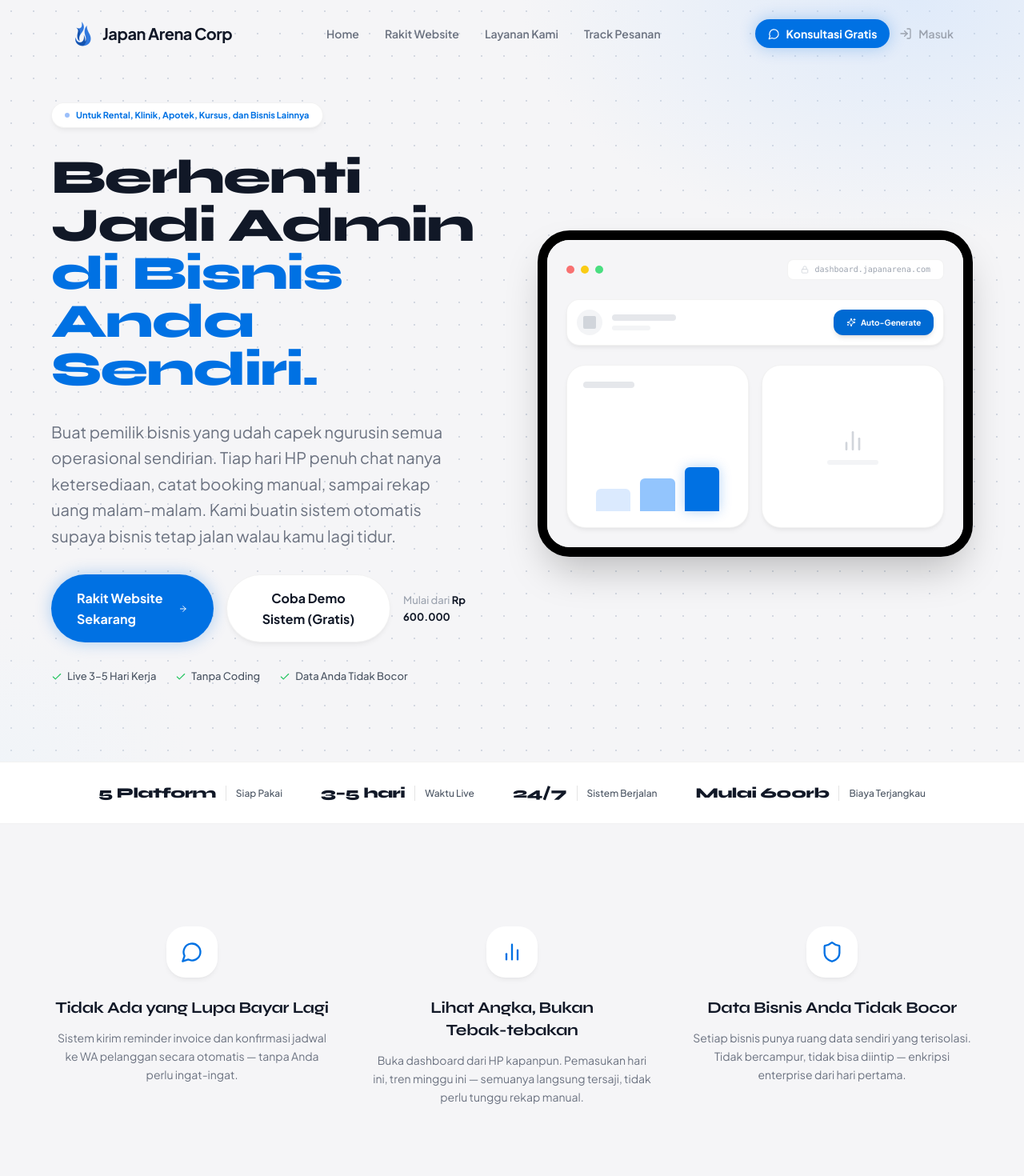
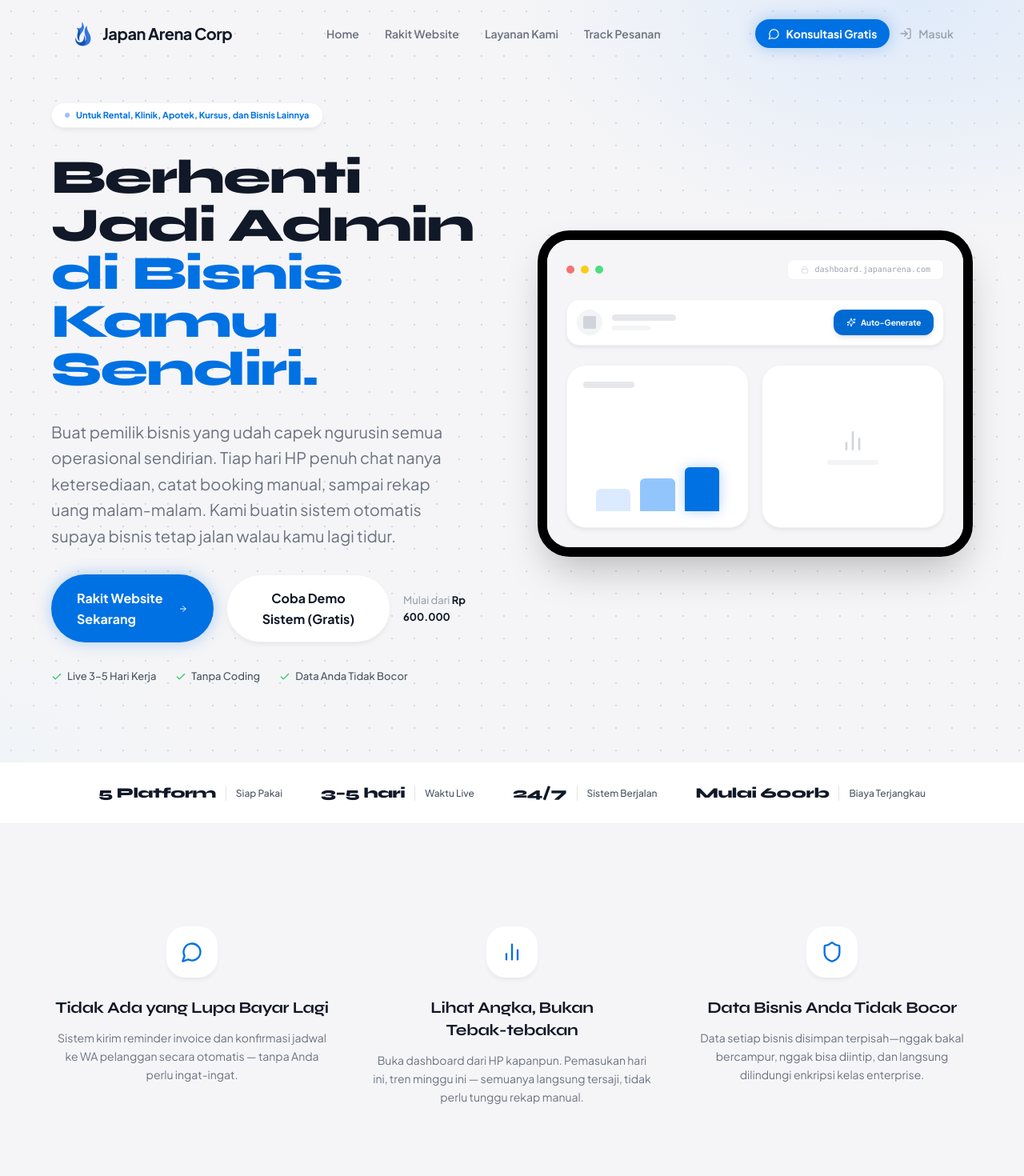
Before and after one commit to RiGi26/ja-landingpage-platform, a Next.js app: page / in a window 1280 px wide. Shown: the top 1470 px of the page at 80% size. Built offline with nearby package versions, Linux system fonts and the light colour scheme.

Commit message:
copy(landing): detox AI copy and standardize pronoun to 'kamu'

```diff
--- a/app/page.tsx
+++ b/app/page.tsx
@@ -51,7 +51,7 @@ function HeroSection({ onDemo }: { onDemo: () => void }) {
 
             <h1 className="text-4xl sm:text-5xl md:text-6xl font-black text-gray-900 leading-[1.05] tracking-tight sf-display-heavy">
               Berhenti Jadi Admin<br />
-              <span className="text-[#0071E3]">di Bisnis Anda Sendiri.</span>
+              <span className="text-[#0071E3]">di Bisnis Kamu Sendiri.</span>
             </h1>
 
             <p className="text-xl text-gray-500 leading-relaxed max-w-lg">
@@ -313,7 +313,7 @@ function GlobalFeatures() {
     const FEATURES = [
         { title: 'Tidak Ada yang Lupa Bayar Lagi', desc: 'Sistem kirim reminder invoice dan konfirmasi jadwal ke WA pelanggan secara otomatis — tanpa Anda perlu ingat-ingat.', icon: MessageCircle },
         { title: 'Lihat Angka, Bukan Tebak-tebakan', desc: 'Buka dashboard dari HP kapanpun. Pemasukan hari ini, tren minggu ini — semuanya langsung tersaji, tidak perlu tunggu rekap manual.', icon: BarChart2 },
-        { title: 'Data Bisnis Anda Tidak Bocor', desc: 'Setiap bisnis punya ruang data sendiri yang terisolasi. Tidak bercampur, tidak bisa diintip — enkripsi enterprise dari hari pertama.', icon: Shield },
+        { title: 'Data Bisnis Anda Tidak Bocor', desc: 'Data setiap bisnis disimpan terpisah—nggak bakal bercampur, nggak bisa diintip, dan langsung dilindungi enkripsi kelas enterprise.', icon: Shield },
     ]
 
     return (
@@ -339,12 +339,12 @@ function TrustSection() {
     const STEPS = [
         { t: 'Hitung & Pesan Sendiri', d: 'Pilih industri di kalkulator, lihat estimasi biaya, lalu pesan dan bayar DP — langsung online. Tanpa harus nunggu sales.', i: LayoutGrid },
         { t: 'Isi Briefing, Sekitar 5 Menit', d: 'Logo, konten, gaya website — isi lewat form briefing. Tersimpan otomatis, boleh dicicil. Belum siap? Tim kami siapkan draf awalnya.', i: Zap },
-        { t: 'Tim Bangun, Live 3–5 Hari', d: 'Anda terima beres. Pantau progress via Order ID sampai website tayang di domain Anda sendiri.', i: Rocket },
+        { t: 'Tim Bangun, Live 3–5 Hari', d: 'Kamu tinggal terima beres. Pantau progressnya via Order ID sampai website tayang di domainmu sendiri.', i: Rocket },
     ]
 
     const BADGES = [
         { t: 'Data Pembeli Aman', d: 'Nomor & transaksi pelanggan tersimpan terkunci — tidak bocor, tidak dijual', i: ShieldCheck },
-        { t: 'Tidak Akan Hilang', d: 'Disalin otomatis tiap hari. Sebenci apa pun error, data Anda tetap ada', i: HardDrive },
+        { t: 'Tidak Akan Hilang', d: 'Mau se-error apa pun sistemnya nanti, data kamu tetap aman karena otomatis di-backup tiap hari', i: HardDrive },
         { t: 'Anti-Ngadat Saat Rame', d: 'Pelanggan tetap bisa buka & pesan walau pengunjung membludak', i: Globe2 },
         { t: 'Bayar & Notif Otomatis', d: 'Pelanggan bayar via QRIS/transfer, pesanan masuk WhatsApp Anda sendiri', i: Zap },
     ]
@@ -427,7 +427,7 @@ function FaqSection() {
     },
     {
       q: 'Apakah saya bisa request revisi?',
-      a: 'Ya. Revisi konten dan layout minor termasuk dalam paket. Untuk perubahan besar seperti ganti template atau tambah fitur baru, kami diskusikan estimasi biayanya dulu.',
+      a: 'Ya. Revisi konten dan layout minor termasuk dalam paket. Untuk perubahan besar seperti ganti template atau tambah fitur baru, kita obrolin bareng dulu estimasi biayanya.',
     },
     {
       q: 'Apa bedanya website builder dengan portal (LMS, klinik, dll)?',
```
